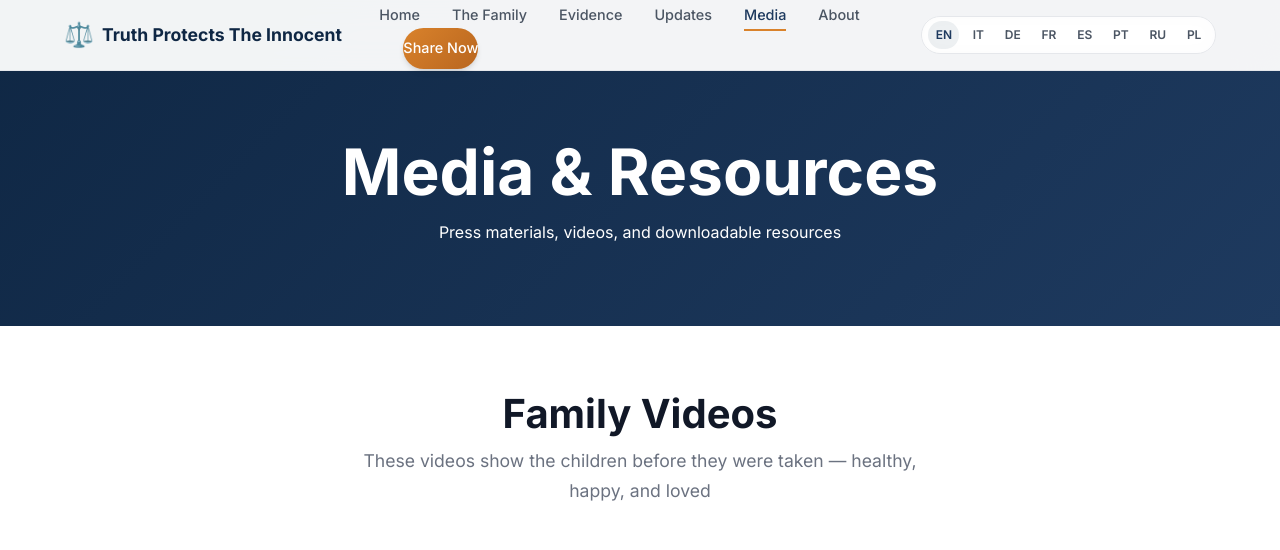
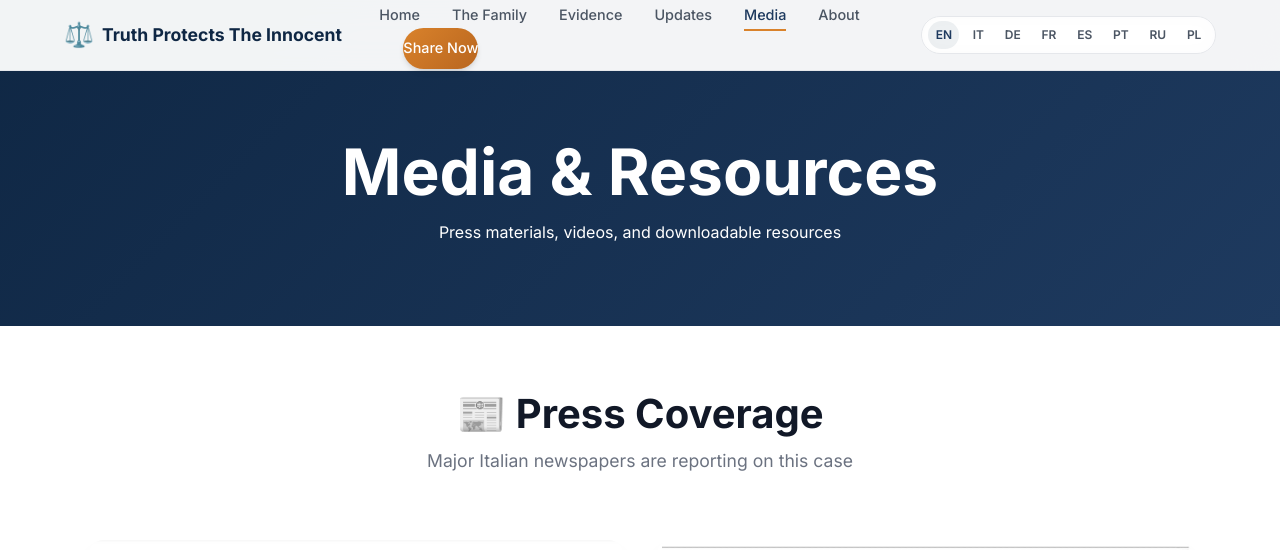
Before and after one commit to quantummerlin/truthprotectstheinnocent, a Jekyll site: the page built from pages/media.md, in a window 1280 px wide and 1400 px high. Shown: the top 550 px of the window. Built offline with Jekyll 4.4.1, drawn with Linux system fonts in a browser that asks for light colours; some of the changed text lies outside the part shown.

Commit message:
Add press coverage section with Il Centro and Corriere della Sera articles

```diff
--- a/assets/css/style.css
+++ b/assets/css/style.css
@@ -646,6 +646,25 @@
     font-size: 0.9rem;
     color: var(--color-gray-300);
     margin: 0;
+}
+
+/* Press Cards */
+.press-card {
+    display: block;
+    transition: transform 0.3s ease, box-shadow 0.3s ease;
+}
+
+.press-card:hover {
+    transform: translateY(-5px);
+    box-shadow: var(--shadow-2xl);
+}
+
+.press-gallery img {
+    transition: transform 0.3s ease;
+}
+
+.press-card:hover img {
+    transform: scale(1.02);
 }
 
 /* Featured Video */
--- a/pages/media.md
+++ b/pages/media.md
@@ -4,6 +4,50 @@
 subtitle: Press materials, videos, and downloadable resources
 permalink: /media/
 ---
+
+<!-- Press Coverage Section -->
+<section class="section" style="padding-top: 0;">
+    <div class="container">
+        <div class="section-header">
+            <h2>📰 Press Coverage</h2>
+            <p>Major Italian newspapers are reporting on this case</p>
+        </div>
+
+        <div class="press-gallery" style="display: grid; grid-template-columns: repeat(auto-fit, minmax(300px, 1fr)); gap: 2rem;">
+            <div class="press-card" style="background: white; border-radius: 1rem; overflow: hidden; box-shadow: var(--shadow-lg);">
+                <a href="/assets/images/photo_2026-01-30_21-50-16.jpg" target="_blank">
+                    <img src="/assets/images/photo_2026-01-30_21-50-16.jpg" alt="Corriere della Sera - January 30, 2026" style="width: 100%; height: auto;">
+                </a>
+                <div style="padding: 1.5rem;">
+                    <div style="display: flex; align-items: center; gap: 0.5rem; margin-bottom: 0.75rem;">
+                        <span style="background: var(--color-accent); color: white; padding: 0.25rem 0.75rem; border-radius: 1rem; font-size: 0.75rem; font-weight: 600;">NATIONAL NEWS</span>
+                        <span style="color: var(--color-gray-500); font-size: 0.875rem;">30 Jan 2026</span>
+                    </div>
+                    <h3 style="margin: 0 0 0.5rem 0; font-size: 1.1rem;">Corriere della Sera</h3>
+                    <p style="color: var(--color-gray-600); font-size: 0.9rem; margin: 0;">"Chi non si uniforma viene messo sotto tutela" — Susanna Tamaro compares the case to Vittorio Sgarbi, questioning why families who don't conform face intervention.</p>
+                </div>
+            </div>
+
+            <div class="press-card" style="background: white; border-radius: 1rem; overflow: hidden; box-shadow: var(--shadow-lg);">
+                <a href="/assets/images/photo_2026-01-30_21-49-52.jpg" target="_blank">
+                    <img src="/assets/images/photo_2026-01-30_21-49-52.jpg" alt="Il Centro - January 29, 2026" style="width: 100%; height: auto;">
+                </a>
+                <div style="padding: 1.5rem;">
+                    <div style="display: flex; align-items: center; gap: 0.5rem; margin-bottom: 0.75rem;">
+                        <span style="background: var(--color-primary); color: white; padding: 0.25rem 0.75rem; border-radius: 1rem; font-size: 0.75rem; font-weight: 600;">REGIONAL</span>
+                        <span style="color: var(--color-gray-500); font-size: 0.875rem;">29 Jan 2026</span>
+                    </div>
+                    <h3 style="margin: 0 0 0.5rem 0; font-size: 1.1rem;">Il Centro</h3>
+                    <p style="color: var(--color-gray-600); font-size: 0.9rem; margin: 0;">"È ostile, va revocata subito" — Full page coverage of the formal complaint filed against the social worker with the professional order.</p>
+                </div>
+            </div>
+        </div>
+
+        <div class="quote-block" style="margin-top: 2rem;">
+            "The story is now making headlines. Italy's largest newspaper has taken notice."
+        </div>
+    </div>
+</section>
 
 <!-- Video Gallery Section -->
 <section class="section" style="padding-top: 0;">
```
Also changed, not shown: index.md (+32 -0 lines), assets/images/photo_2026-01-30_21-49-52.jpg (added), assets/images/photo_2026-01-30_21-50-16.jpg (added).
